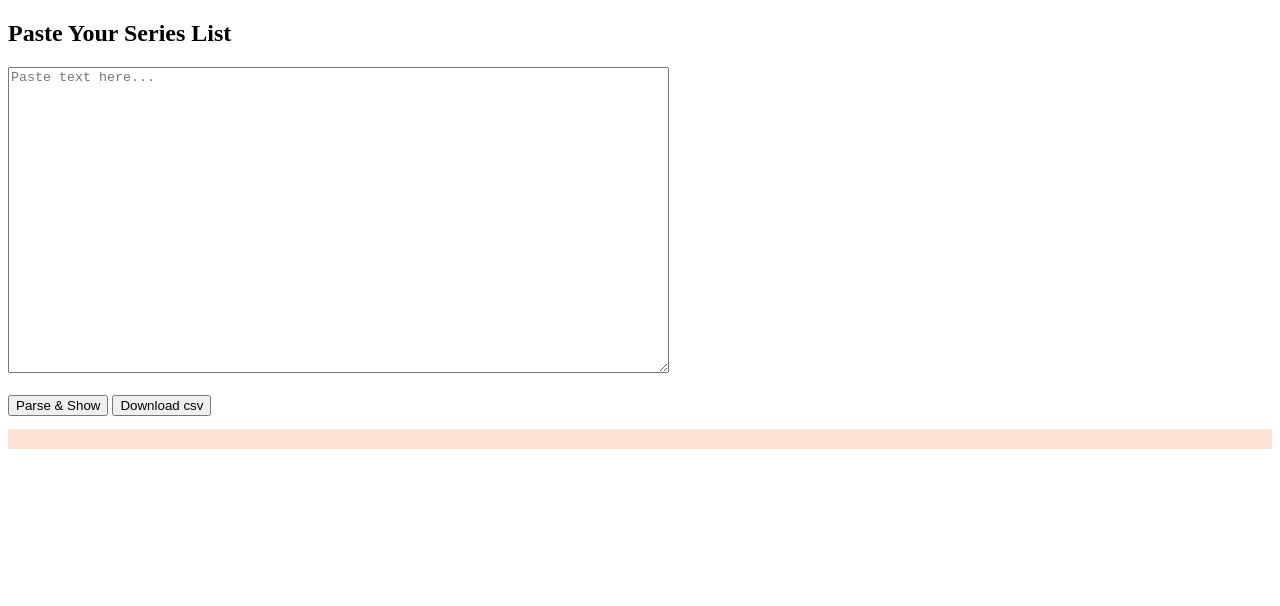
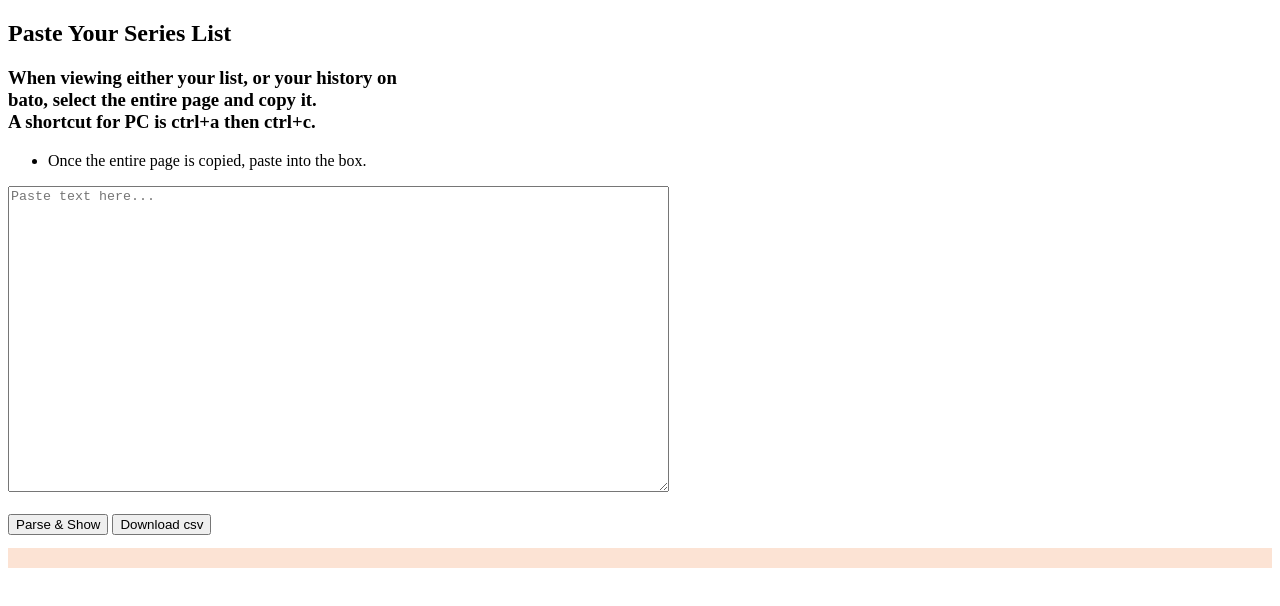
Before and after one commit to TycheThePanda/BatoExtractor, a plain HTML site: page index.html in a window 1280 px wide. Drawn offline with Linux system fonts and the light colour scheme.

Commit message:
I made it easier to understand the process

```diff
--- a/index.html
+++ b/index.html
@@ -6,6 +6,14 @@
 </head>
 <body>
     <h2>Paste Your Series List</h2>
+
+    <h3> When viewing either your list, or your history on <br>
+    bato, select the entire page and copy it. <br>
+    A shortcut for PC is ctrl+a then ctrl+c.</h3>
+    <ul>
+        <li>Once the entire page is copied, paste into the box.</li>
+    </ul>
+
     <textarea id="userEntry" rows="20" cols="80" placeholder="Paste text here..."></textarea>
     <br><br>
     <button onclick="handleSubmit()">Parse & Show</button>
```
